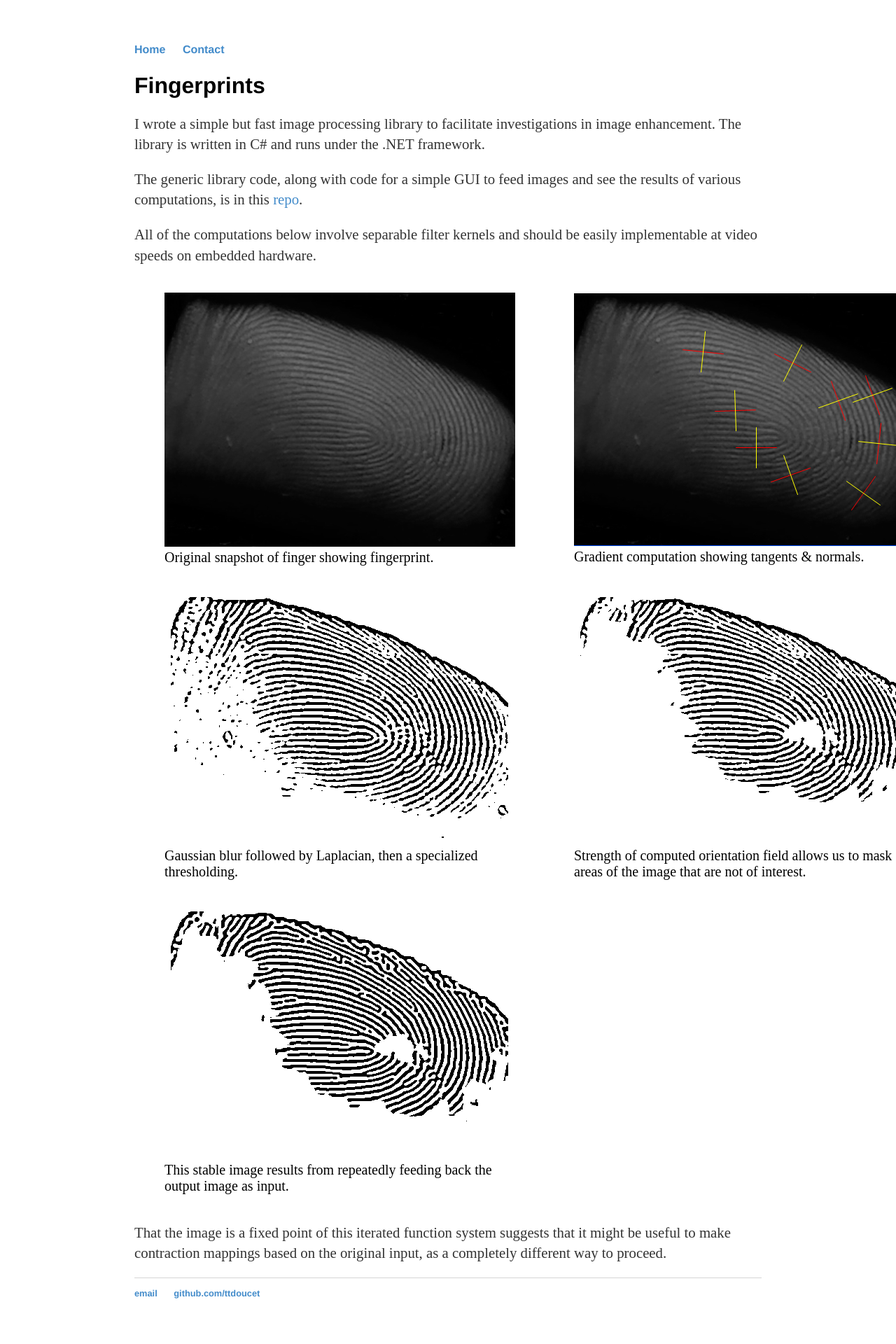
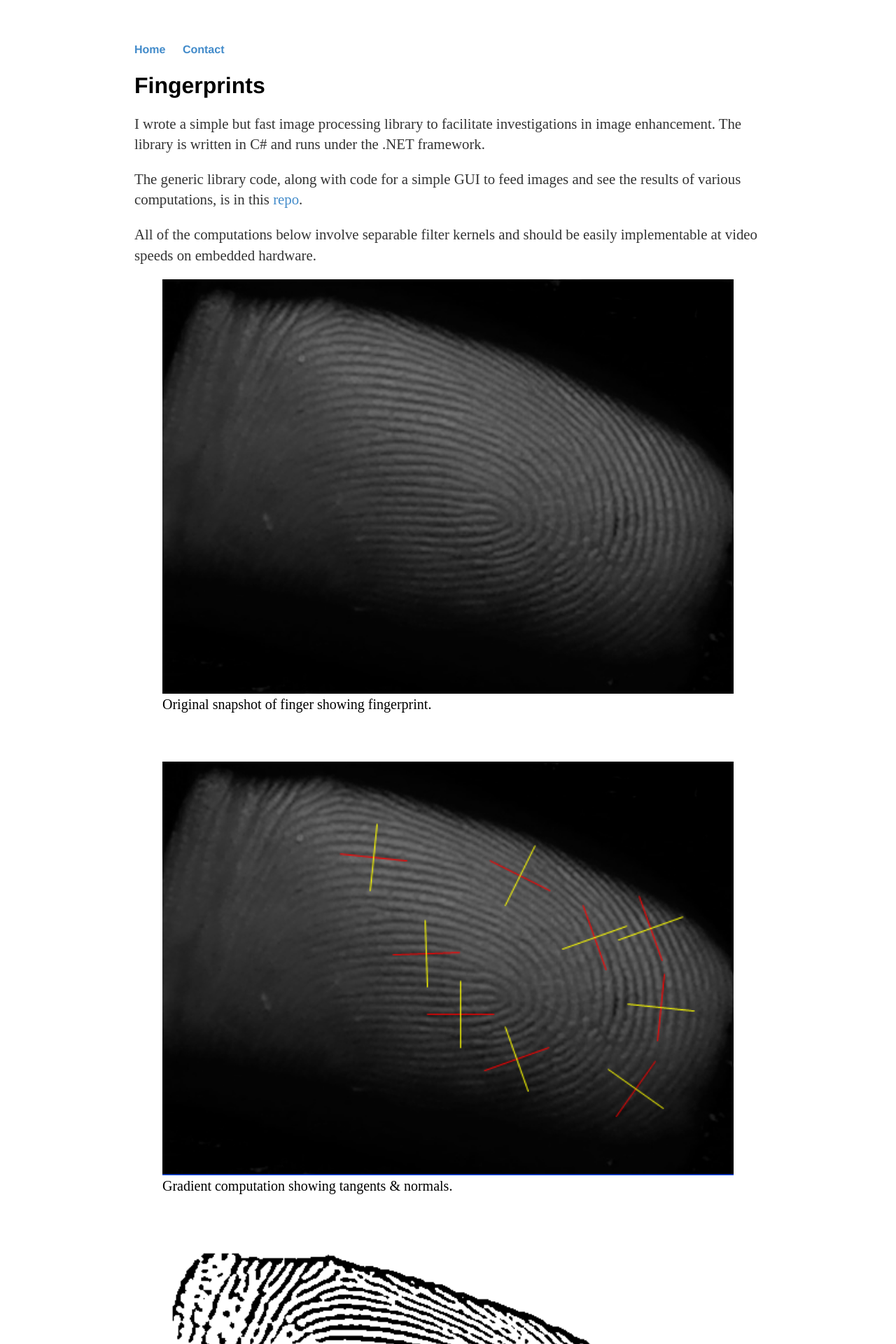
Before and after one commit to ttdoucet/ttdoucet.github.io, a Jekyll site: the page built from fingerprints/index.md, in a window 1280 px wide. Shown: the top 1920 px of the page at 70% size. Built offline with Jekyll 4.4.1, drawn with Linux system fonts in a browser that asks for light colours.

Commit message:
Changes to make the site more mobile-friendly.

```diff
--- a/_layouts/default.html
+++ b/_layouts/default.html
@@ -4,6 +4,7 @@
     <meta charset="UTF-8">
     <title>{{ page.title }}</title>
     <link rel="stylesheet" type="text/css" href="/css/main.css">
+    <meta name="viewport" content="width=device-width, initial-scale=1">
   </head>
 
 
--- a/css/main.css
+++ b/css/main.css
@@ -1,4 +1,12 @@
+@viewport {
+  width: device-width ;
+  zoom: 1.0 ;
+}
 body { margin: 60px auto; width: 70%; }
+@media screen and (max-width:500px) {
+  /* CSS for screens that are 320 pixels or less will be put in this section */
+    body { margin: 60px auto; width: 95%; }
+}
 
 a { text-decoration: none; color:#428bca; }
 a:hover { text-decoration: underline; }
--- a/fingerprints/index.md
+++ b/fingerprints/index.md
@@ -17,62 +17,46 @@
 All of the computations below involve separable filter kernels and
 should be easily implementable at video speeds on embedded hardware.
 
-<table>
-<tr>
-
-<td>
 <figure>
-  <img src="pics/input.png" />
+  <img src="pics/input.png" width="100%" height="100%" />
   <figcaption>Original snapshot of finger showing fingerprint.</figcaption>
 </figure>
-</td>
 
-<td>
+
+<br>
 <figure>
-  <img src="pics/gradient.png" />
+  <img src="pics/gradient.png" width="100%" height="100%" />
   <figcaption>Gradient computation showing tangents & normals.</figcaption>
 </figure>
-</td>
-</tr>
 
-<tr>
-<td>
+
+<br>
 <figure>
-  <img src="pics/output.png" />
+  <img src="pics/output.png" width="100%" height="100%" />
   <figcaption>Gaussian blur followed by Laplacian, then
               a specialized thresholding.
   </figcaption>
 </figure>
-</td>
 
-<td>
+
+<br>
 <figure>
-  <img src="pics/fmask.png" />
+  <img src="pics/fmask.png" width="100%" height="100%" />
   <figcaption>Strength of computed orientation field
               allows us to mask off areas of the
               image that are not of interest.
   </figcaption>
 </figure>
-</td>
-</tr>
 
-<tr>
 
-<td>
+<br>
 <figure>
-  <img src="pics/zebra.png" />
+  <img src="pics/zebra.png" width="100%" height="100%" />
   <figcaption>
     This stable image results from repeatedly
     feeding back the output image as input.
   </figcaption>
 </figure>
-</td>
-
-<td>
-</td>
-
-</tr>
-</table>
 
 
 That the image is a fixed point of this iterated function system
```
